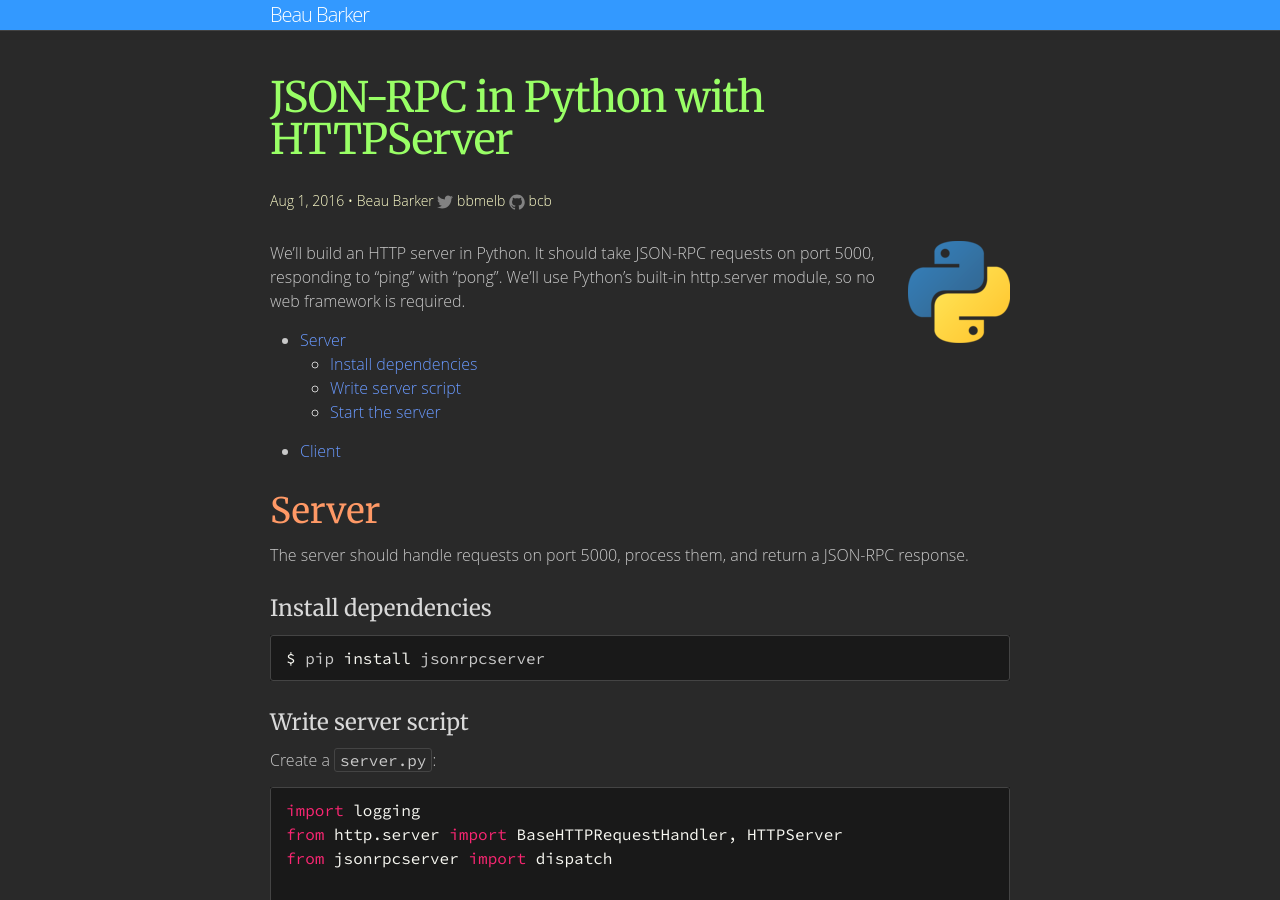
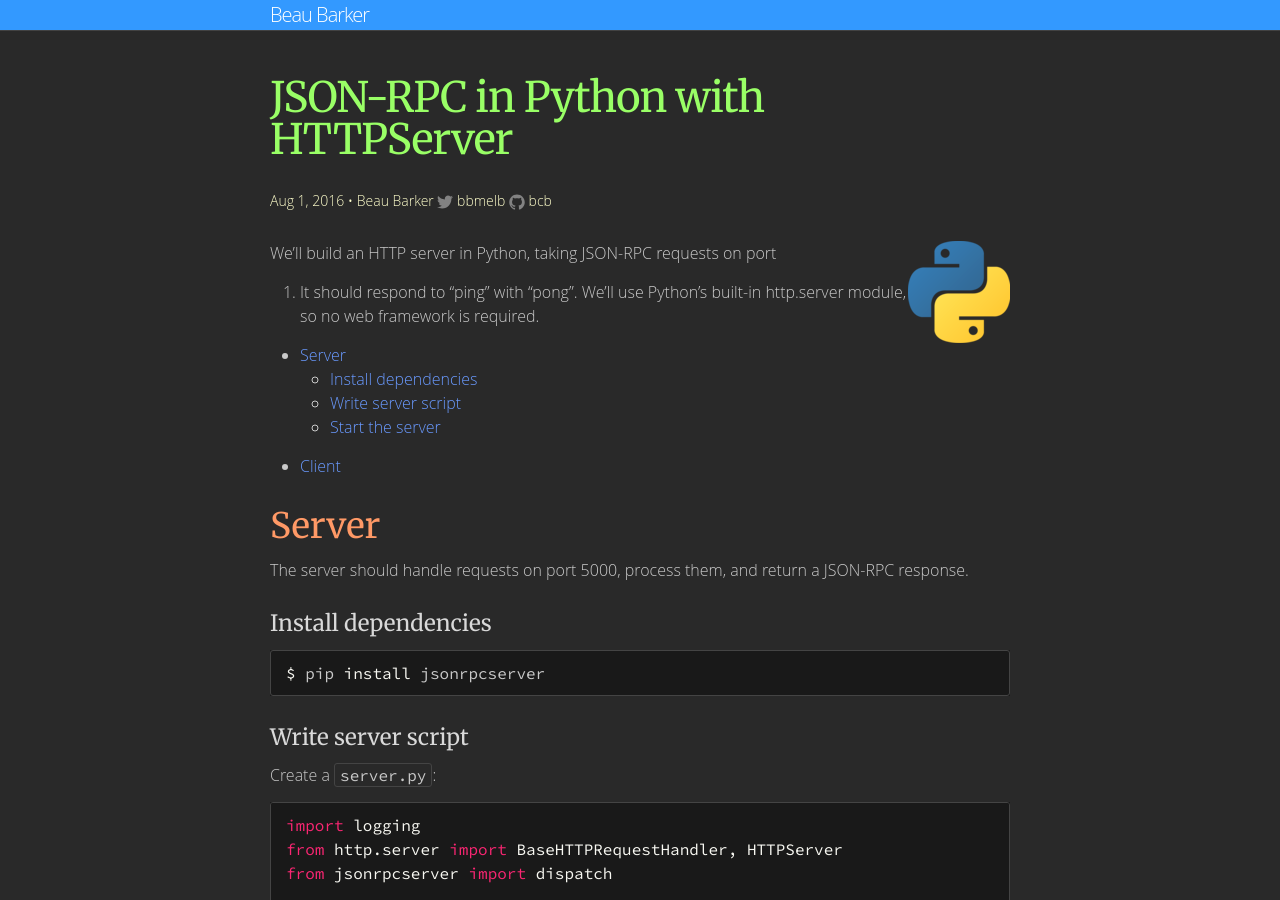
Before and after one commit to explodinglabs/explodinglabs.github.io, a Jekyll site: the page built from _json-rpc/httpserver.markdown, in a window 1280 px wide and 900 px high. Built offline with Jekyll 4.4.1, drawn with Linux system fonts in a browser that asks for light colours; some web fonts are replaced.

Commit message:
Adjust intro para on json-rpc posts

```diff
--- a/_json-rpc/flask-jsonrpc.markdown
+++ b/_json-rpc/flask-jsonrpc.markdown
@@ -9,8 +9,8 @@
 ![flask](/assets/flask.png)
 </div>
 
-We'll build an HTTP server in Python. It should take JSON-RPC requests on port
-5000, responding to "speak" with "meow".
+We'll build an HTTP server in Python, taking JSON-RPC requests on port 5000.
+It should respond to "speak" with "meow".
 
 * TOC
 {:toc}
--- a/_json-rpc/httpserver.markdown
+++ b/_json-rpc/httpserver.markdown
@@ -8,9 +8,9 @@
 ![python](/assets/python.png)
 </div>
 
-We'll build an HTTP server in Python. It should take JSON-RPC requests on port
-5000, responding to "ping" with "pong". We'll use Python's built-in http.server
-module, so no web framework is required.
+We'll build an HTTP server in Python, taking JSON-RPC requests on port
+5000. It should respond to "ping" with "pong". We'll use Python's built-in
+http.server module, so no web framework is required.
 
 * TOC
 {:toc}
--- a/_json-rpc/node.markdown
+++ b/_json-rpc/node.markdown
@@ -9,7 +9,7 @@
 ![nodejs](/assets/nodejs.png)
 </div>
 
-We'll build an HTTP server in Node to handle JSON-RPC requests on port 5000.
+We'll build an HTTP server in Node, taking JSON-RPC requests on port 5000.
 
 - When it receives a "speak" request on `/api/cats`, it should respond with "meow".
 - When it receives a "speak" request on `/api/dogs`, it should respond with "woof".
--- a/_json-rpc/pyzmq-jsonrpc.markdown
+++ b/_json-rpc/pyzmq-jsonrpc.markdown
@@ -7,8 +7,8 @@
 ---
 {::options syntax_highlighter_opts="default_lang: python" /}
 
-We'll build a [ZeroMQ](http://zeromq.org) server in Python. It should take
-JSON-RPC requests on port 5000, responding to "ping" with "pong".
+We'll build a [ZeroMQ](http://zeromq.org) server in Python, taking JSON-RPC
+requests on port 5000. It should respond to "ping" with "pong".
 
 * TOC
 {:toc}
--- a/_json-rpc/socketio.markdown
+++ b/_json-rpc/socketio.markdown
@@ -5,8 +5,8 @@
 permalink: /python/flask-socketio/jsonrpc
 comments: true
 ---
-We'll build a socket.io server in Python. It should take JSON-RPC requests on
-port 5000, responding to "ping" with "pong".
+We'll build a socket.io server in Python, taking JSON-RPC requests on port
+5000. It should respond to "ping" with "pong".
 
 * TOC
 {:toc}
--- a/_json-rpc/werkzeug-jsonrpc.markdown
+++ b/_json-rpc/werkzeug-jsonrpc.markdown
@@ -9,8 +9,8 @@
 ![werkzeug](/assets/werkzeug.png)
 </div>
 
-We'll build an HTTP server in Python. It should take JSON-RPC requests on port
-5000, squaring or cubing numbers.
+We'll build an HTTP server in Python, taking JSON-RPC requests on port
+5000. It should respond to requests by squaring or cubing a given number.
 
 * TOC
 {:toc}
```
